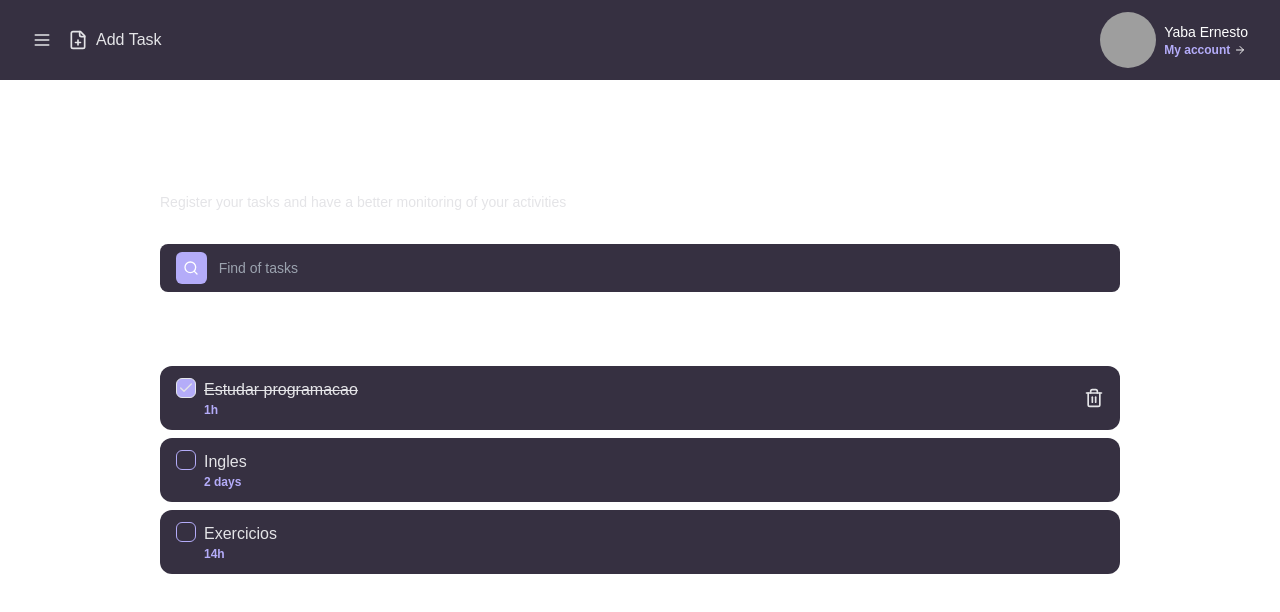
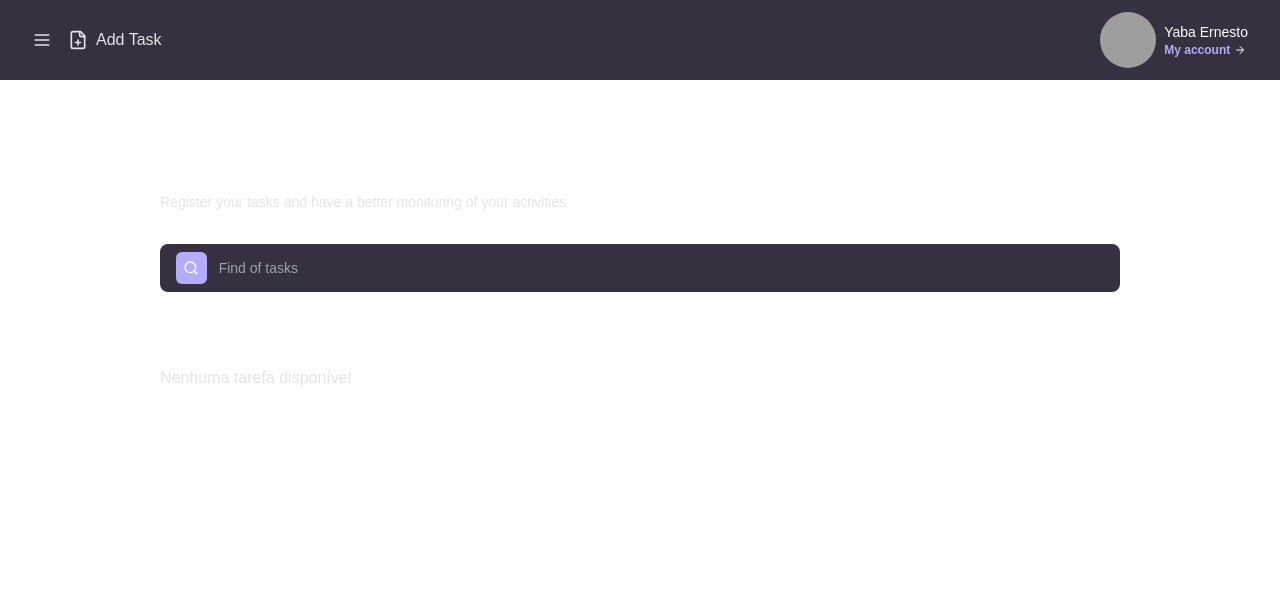
Before and after one commit to yabaernesto/task-manager, a Next.js app: page /dashboard in a window 1280 px wide. Shown: the top 612 px of the page. Built offline with nearby package versions, Linux system fonts and the light colour scheme; grey boxes are pictures that could not be loaded.

Commit message:
feat: Add task

```diff
--- a/package.json
+++ b/package.json
@@ -13,7 +13,8 @@
     "next": "15.0.3",
     "react": "19.0.0-rc-66855b96-20241106",
     "react-dom": "19.0.0-rc-66855b96-20241106",
-    "tailwind-variants": "^0.3.0"
+    "tailwind-variants": "^0.3.0",
+    "uuid": "^11.0.3"
   },
   "devDependencies": {
     "@biomejs/biome": "1.9.4",
--- a/src/app/dashboard/addtask/page.tsx
+++ b/src/app/dashboard/addtask/page.tsx
@@ -7,11 +7,59 @@ import { ArrowLeft, CalendarDays } from 'lucide-react'
 import * as RootInput from '../../components/Form/Input'
 import Link from 'next/link'
 import { Button } from '@/app/components/Button'
-import { useState } from 'react'
+import { useState, useEffect } from 'react'
+import { ListTask } from './../task/ListTask'
 
 function AddTask() {
   const [task, setTask] = useState('')
   const [day, setDay] = useState('')
+  const [tasks, setTasks] = useState([])
+
+  useEffect(() => {
+    const storedTasks = localStorage.getItem('tasks')
+    if (storedTasks) {
+      setTasks(JSON.parse(storedTasks))
+    }
+  }, [])
+
+  const addTask = () => {
+    if (!day.trim() || !task.trim()) {
+      return alert('Preencha a Tarefa e o Dia!')
+    }
+
+    const newTask = {
+      id: Date.now().toString(),
+      title: task,
+      description: '',
+      isCompleted: false,
+      time: day,
+    }
+
+    const updatedTasks = [...tasks, newTask]
+    setTasks(updatedTasks)
+    localStorage.setItem('tasks', JSON.stringify(updatedTasks))
+
+    setTask('')
+    setDay('')
+  }
+
+  const onTaskClick = (taskId: string) => {
+    const updatedTasks = tasks.map(task => {
+      if (task.id === taskId) {
+        return { ...task, isCompleted: !task.isCompleted }
+      }
+      return task
+    })
+
+    setTasks(updatedTasks)
+    localStorage.setItem('tasks', JSON.stringify(updatedTasks))
+  }
+
+  const onDeleteTaskClick = (taskId: string) => {
+    const updatedTasks = tasks.filter(task => task.id !== taskId)
+    setTasks(updatedTasks)
+    localStorage.setItem('tasks', JSON.stringify(updatedTasks))
+  }
 
   return (
     <div>
@@ -68,19 +116,20 @@ function AddTask() {
 
             <Button
               type="button"
-              onClick={() => {
-                if (!day.trim() || !task.trim()) {
-                  return alert('Preencha a Tarefa e o Dia!')
-                }
-
-                setTask('')
-                setDay('')
-              }}
+              onClick={addTask}
               className="w-full text-sm px-2 py-4"
             >
               Create Task
             </Button>
           </form>
+
+          <div style={{ display: 'none' }}>
+            <ListTask
+              tasks={tasks}
+              onTaskClick={onTaskClick}
+              onDeleteTaskClick={onDeleteTaskClick}
+            />
+          </div>
         </div>
       </main>
     </div>
--- a/src/app/dashboard/task/ListTask.tsx
+++ b/src/app/dashboard/task/ListTask.tsx
@@ -1,53 +1,63 @@
 'use client'
 
+import { useEffect, useState } from 'react'
 import { Check, Trash2 } from 'lucide-react'
-import { useState } from 'react'
 
-export function ListTask() {
-  const [tasks, setTasks] = useState([
-    {
-      id: 1,
-      title: 'Estudar programacao',
-      description: 'Estudar programacao em treinamentos Online',
-      isCompleted: true,
-      time: '1h',
-    },
-    {
-      id: 2,
-      title: 'Ingles',
-      description: 'Treinamento de ingles',
-      isCompleted: false,
-      time: '2 days',
-    },
-    {
-      id: 3,
-      title: 'Exercicios',
-      description: 'Praticar exercicios para se manter em forma!',
-      isCompleted: false,
-      time: '14h',
-    },
-  ])
+interface Task {
+  id: string
+  title: string
+  description: string
+  isCompleted: boolean
+  time: string
+}
 
-  function onTaskClick(taskId: number) {
-    const newTasks = tasks.map(task => {
+interface ListTaskProps {
+  tasks: Task[]
+  onTaskClick: (taskId: string) => void
+  onDeleteTaskClick: (taskId: string) => void
+}
+
+export function ListTask({
+  tasks,
+  onTaskClick,
+  onDeleteTaskClick,
+}: ListTaskProps) {
+  const [localTasks, setLocalTasks] = useState<Task[]>([])
+
+  useEffect(() => {
+    const storedTasks = localStorage.getItem('tasks')
+    if (storedTasks) {
+      setLocalTasks(JSON.parse(storedTasks))
+    } else {
+      setLocalTasks([])
+    }
+  }, [])
+
+  useEffect(() => {
+    if (localTasks.length > 0) {
+      localStorage.setItem('tasks', JSON.stringify(localTasks))
+    }
+  }, [localTasks])
+
+  function handleTaskClick(taskId: string) {
+    const updatedTasks = localTasks.map(task => {
       if (task.id === taskId) {
         return { ...task, isCompleted: !task.isCompleted }
       }
-
       return task
     })
-
-    setTasks(newTasks)
+    setLocalTasks(updatedTasks)
   }
 
-  function onDeleteTaskClick(taskId: number) {
-    const newTaks = tasks.filter(task => task.id !== taskId)
-    setTasks(newTaks)
+  function handleDeleteTaskClick(taskId: string) {
+    const updatedTasks = localTasks.filter(task => task.id !== taskId)
+    setLocalTasks(updatedTasks)
   }
 
   return (
     <div className="space-y-2">
-      {tasks.map(task => (
+      {localTasks.length > 0 ? (
+        localTasks.map(task => (
           <div
             key={task.id}
             className="flex justify-between py-3 px-4 bg-secondary rounded-xl"
@@ -64,7 +74,7 @@ export function ListTask() {
               <div className="flex flex-col">
                 <button
                   type="button"
-                onClick={() => onTaskClick(task.id)}
+                  onClick={() => handleTaskClick(task.id)}
                   className={`text-base text-zinc-200 cursor-pointer ${task.isCompleted && 'line-through'}`}
                 >
                   {task.title}
@@ -75,15 +85,19 @@ export function ListTask() {
               </div>
             </div>
 
-          {task.isCompleted ? (
-            <button type="button" onClick={() => onDeleteTaskClick(task.id)}>
+            {task.isCompleted && (
+              <button
+                type="button"
+                onClick={() => handleDeleteTaskClick(task.id)}
+              >
                 <Trash2 className="h-5 w-5 text-zinc-200 cursor-pointer" />
               </button>
-          ) : (
-            ''
             )}
           </div>
-      ))}
+        ))
+      ) : (
+        <p className="text-zinc-200">Nenhuma tarefa disponível</p>
+      )}
     </div>
   )
 }
```
Also changed, not shown: 2 other files (tests, documents, lock files or other folders). Lines whose indentation alone changed are shown as unchanged.
